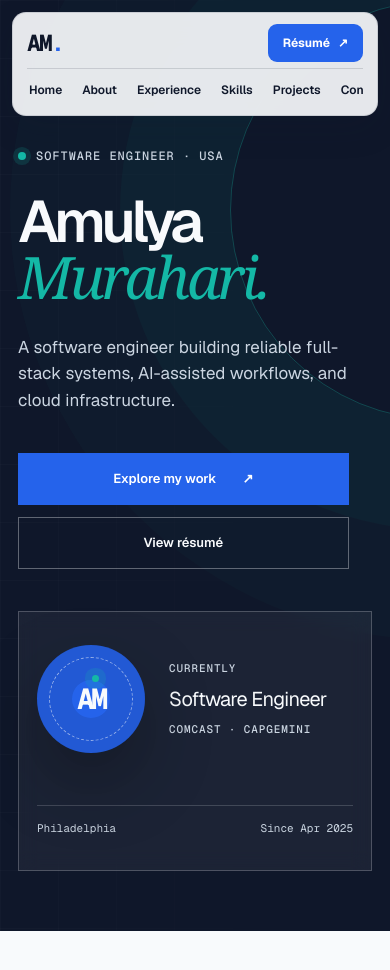
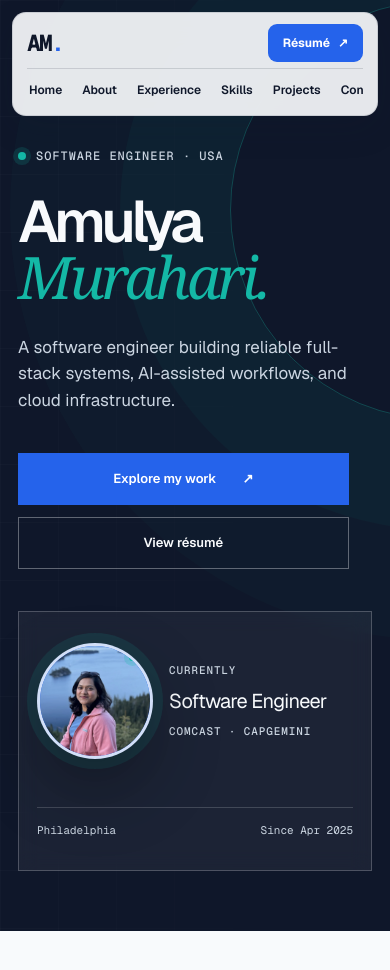
Before and after one commit to AmulyaMurahari/software-engineering-portfolio, a Next.js app: page / in a window 390 px wide. Shown: the top 970 px of the page. Built offline with nearby package versions, Linux system fonts and the light colour scheme.

Commit message:
Add portrait to portfolio hero

```diff
--- a/app/globals.css
+++ b/app/globals.css
@@ -96,11 +96,9 @@ a:hover .arrow { transform: translate(2px, -2px); }
 .button-primary:hover { color: var(--ink); background: var(--acid); border-color: var(--acid); }
 .button-ghost:hover { background: rgba(248,250,252,.08); border-color: var(--acid); }
 .hero-panel { align-self: center; min-height: 470px; border: 1px solid rgba(248,250,252,.22); background: rgba(248,250,252,.055); backdrop-filter: blur(10px); padding: 24px; display: flex; flex-direction: column; justify-content: space-between; }
-.orb { width: 210px; aspect-ratio: 1; align-self: center; margin-top: 18px; border-radius: 50%; display: grid; place-items: center; position: relative; background: var(--accent); box-shadow: inset 0 0 0 35px rgba(15,23,42,.12), 0 30px 70px rgba(0,0,0,.28); }
-.orb::before, .orb::after { content: ""; position: absolute; border-radius: 50%; border: 1px solid rgba(248,250,252,.55); }
-.orb::before { inset: 20px; border-style: dashed; }
-.orb::after { width: 7px; height: 7px; background: var(--acid); border: 0; top: 30px; right: 46px; box-shadow: 0 0 0 7px rgba(20,184,166,.18); }
-.orb span { font: 700 54px/1 var(--font-geist-mono), monospace; letter-spacing: -.12em; }
+.portrait-frame { width: 230px; aspect-ratio: 1; align-self: center; margin-top: 12px; border: 3px solid rgba(248,250,252,.82); border-radius: 50%; overflow: hidden; position: relative; background: var(--accent); box-shadow: 0 30px 70px rgba(0,0,0,.32), 0 0 0 10px rgba(20,184,166,.12); }
+.portrait-frame::after { content: ""; position: absolute; width: 10px; height: 10px; top: 16px; right: 24px; border-radius: 50%; background: var(--acid); box-shadow: 0 0 0 7px rgba(20,184,166,.24); }
+.portrait-frame img { width: 100%; height: 100%; display: block; object-fit: cover; }
 .current-role p { margin: 0; color: #cbd5e1; font: 500 11px/1.4 var(--font-geist-mono), monospace; text-transform: uppercase; letter-spacing: .08em; }
 .current-role h2 { margin: 8px 0; font-size: 26px; letter-spacing: -.035em; }
 .panel-meta { display: flex; justify-content: space-between; padding-top: 18px; border-top: 1px solid rgba(248,250,252,.17); color: #cbd5e1; font-size: 11px; font-family: var(--font-geist-mono), monospace; }
@@ -186,8 +184,7 @@ footer p { margin: 0; } footer > a:last-child { justify-self: end; }
   .hero { grid-template-columns: 1fr; height: auto; min-height: 900px; padding-top: 155px; }
   .hero-copy { padding-right: 6vw; }
   .hero-panel { min-height: 300px; display: grid; grid-template-columns: 180px 1fr; align-items: center; gap: 35px; }
-  .orb { width: 160px; margin: 0; }
-  .orb span { font-size: 42px; }
+  .portrait-frame { width: 170px; margin: 0; }
   .panel-meta { grid-column: 1 / -1; }
   .scroll-cue { display: none; }
   .section-heading { grid-template-columns: 160px 1fr; }
@@ -212,9 +209,8 @@ footer p { margin: 0; } footer > a:last-child { justify-self: end; }
   .hero-actions { flex-direction: column; }
   .button { width: 100%; }
   .hero-panel { min-height: 260px; grid-template-columns: 110px 1fr; padding: 18px; gap: 22px; }
-  .orb { width: 108px; }
-  .orb::before { inset: 12px; }
-  .orb span { font-size: 29px; }
+  .portrait-frame { width: 116px; }
+  .portrait-frame::after { width: 7px; height: 7px; top: 8px; right: 14px; box-shadow: 0 0 0 5px rgba(20,184,166,.24); }
   .current-role h2 { font-size: 20px; }
   .panel-meta { padding-top: 14px; }
   .page-shell { width: calc(100% - 36px); }
--- a/app/page.tsx
+++ b/app/page.tsx
@@ -1,4 +1,5 @@
 import type { ReactNode } from "react";
+import Image from "next/image";
 
 const experience = [
   {
@@ -129,7 +130,16 @@ export default function Home() {
           </div>
         </div>
         <aside className="hero-panel" aria-label="Current role">
-          <div className="orb" aria-hidden="true"><span>AM</span></div>
+          <div className="portrait-frame">
+            <Image
+              src="/amulya-murahari.webp"
+              alt="Amulya Murahari"
+              width={1200}
+              height={1200}
+              priority
+              sizes="(max-width: 700px) 116px, (max-width: 980px) 170px, 230px"
+            />
+          </div>
           <div className="current-role">
             <p>Currently</p>
             <h2>Software Engineer</h2>
```
Also changed, not shown: public/amulya-murahari.webp (added).
